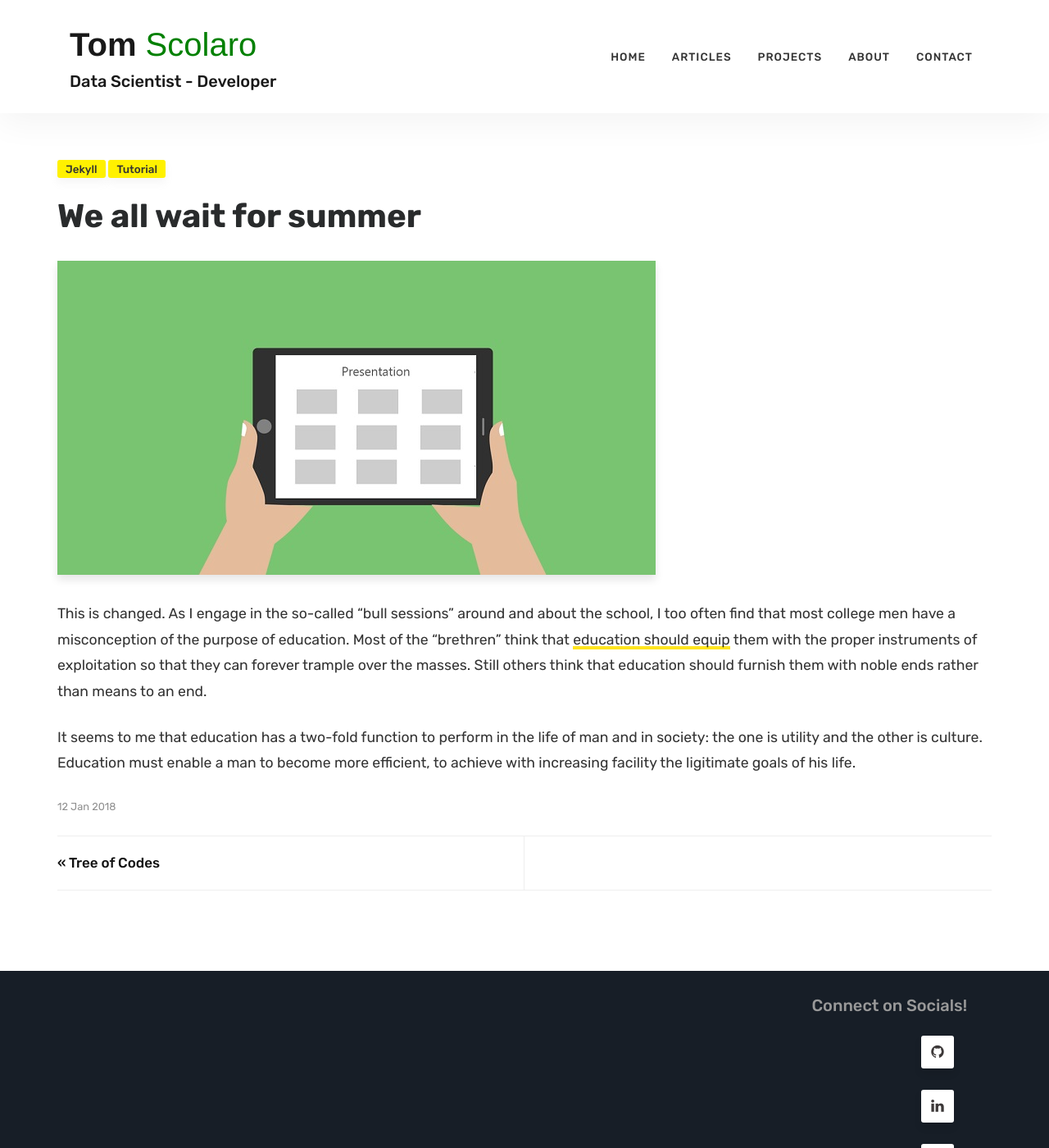
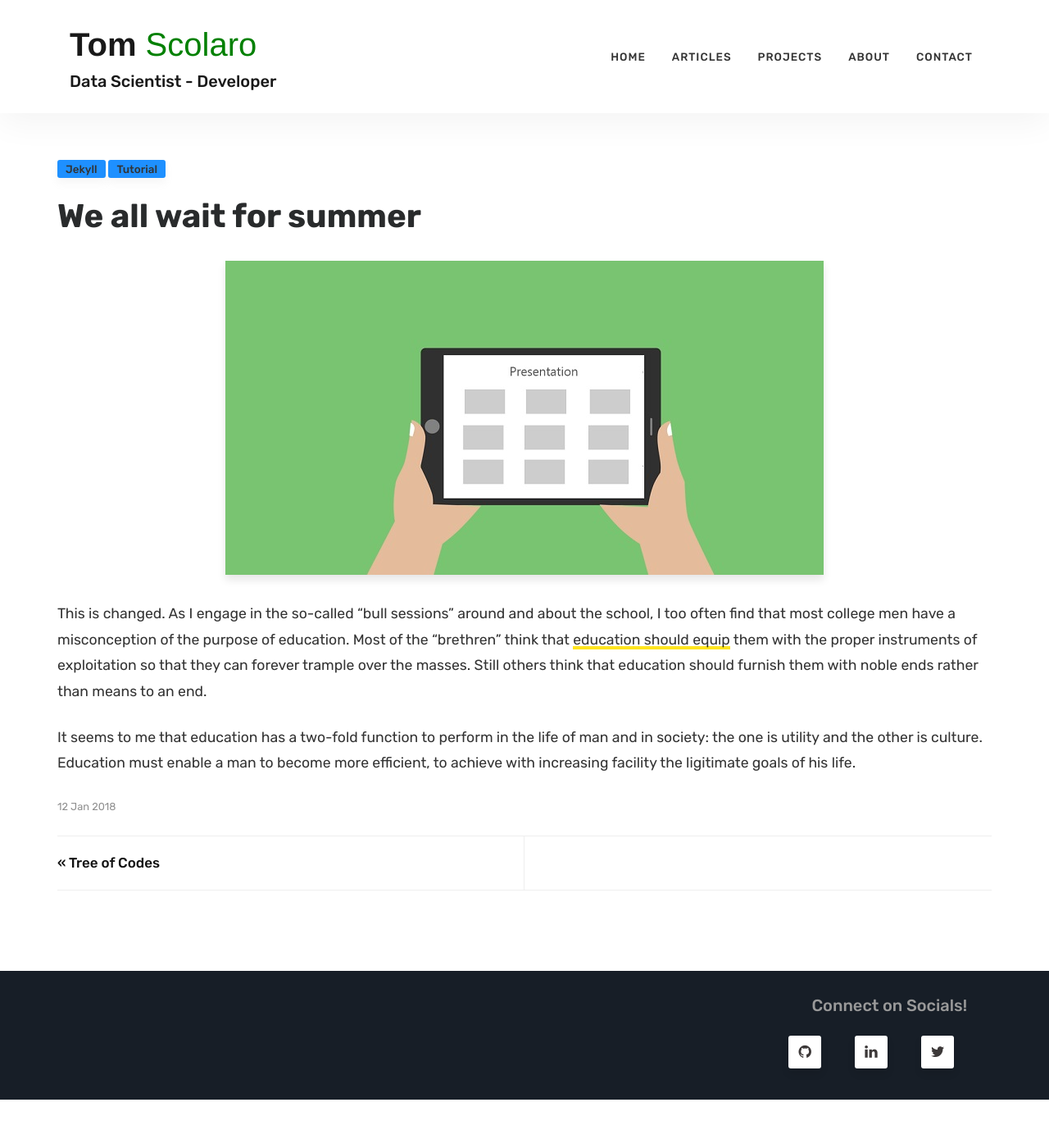
Before and after one commit to tomscolaro/blog, a Jekyll site: the page built from _posts/2018-01-12-we-all-wait-for-summer.md, in a window 1280 px wide and 1400 px high. Shown: the whole window at 82% size. Built offline with Jekyll 4.4.1, drawn with Linux system fonts in a browser that asks for light colours.

Commit message:
corrections to theme

```diff
--- a/about.html
+++ b/about.html
@@ -25,7 +25,6 @@
 </div>
 
 <br/>
-<br/>
 
 <div class= 'tech-stack'>
   <h3>Tools:  </h3>
--- a/assets/css/theme.css
+++ b/assets/css/theme.css
@@ -12,6 +12,47 @@
   display: inline-block;
 }
 
+.footersocial a{
+  display: inline-block;
+}
+
+
+ul.tech-stack {
+	list-style:none;
+	padding-left:0;
+	margin: 0 0 1.5rem 0;
+}
+ul.tech-stack li {
+	display:inline-block;
+	font-size:0.9rem;
+}
+ul.tech-stack li  {
+    background:   #1e90ff;
+    color: #333;
+    padding: 3px 10px;
+    border-radius: 3px;
+    font-weight: 500;
+    font-size: 0.93em;
+    text-transform: capitalize;
+    box-shadow: 0 6px 10px 0 rgba(169, 169, 169, 0.1);
+}
+ul.tech-stack li:hover {
+	background:rgba(0,0,0,.07);
+	text-decoration:none;
+}
+
+
+
+
+.about-text img {
+  float: right;
+  margin: 30px;
+}
+
+
+
+
+
 header .logo strong {
       color: #blue;
       font-weight: 650; }
@@ -25,6 +66,11 @@
     display: block;
 }
 
+.center  img{
+  display: block;
+  margin-left: auto;
+  margin-right: auto;
+}
 
 
 
@@ -557,7 +603,7 @@
 	font-size:0.9rem;
 }
 ul.tags li a {
-    background: #fff100;
+    background:   #1e90ff;
     color: #333;
     padding: 3px 10px;
     border-radius: 3px;
```
Also changed, not shown: other parts of about.html (+1 -1 lines), 3 other files.
